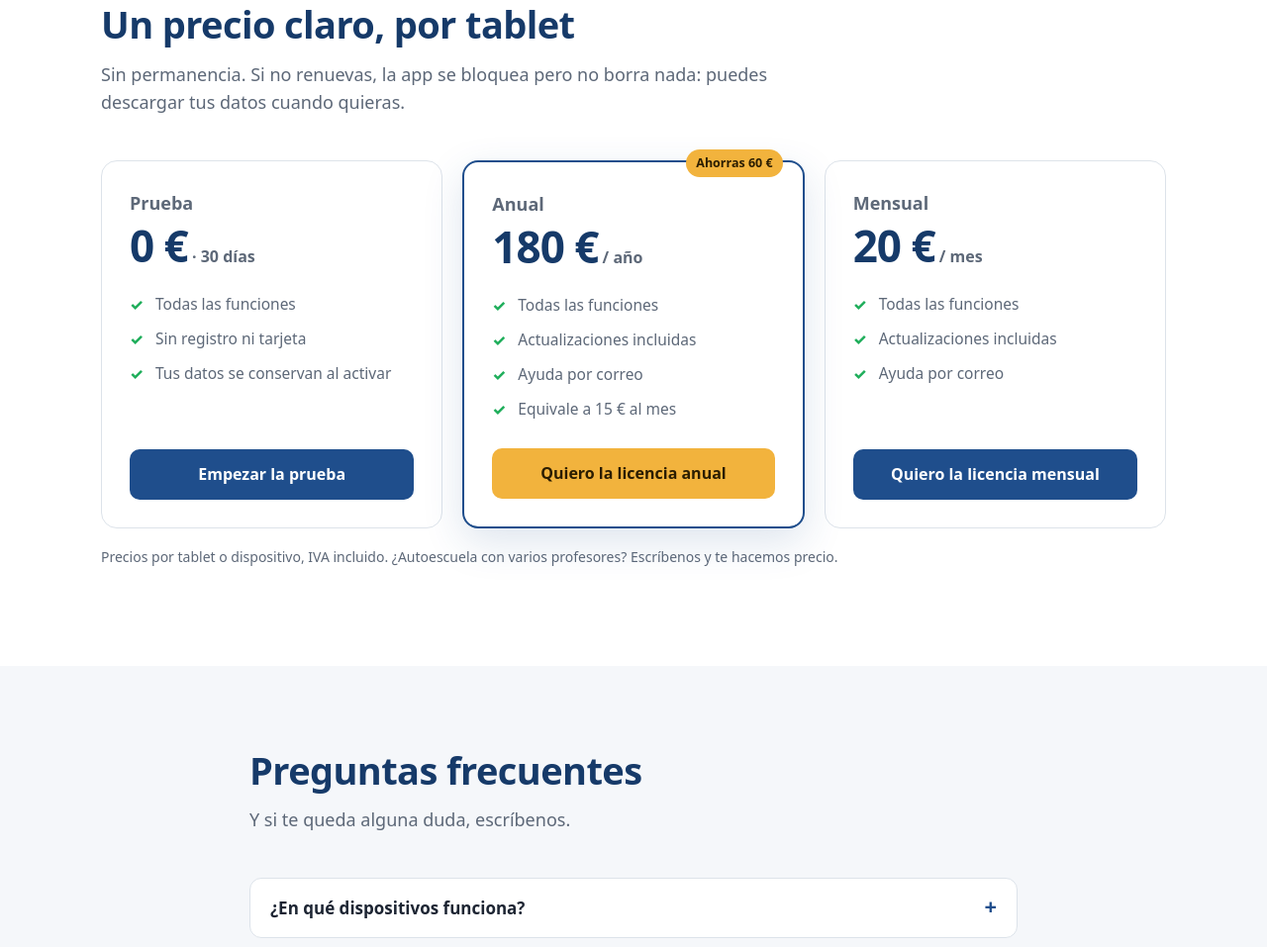
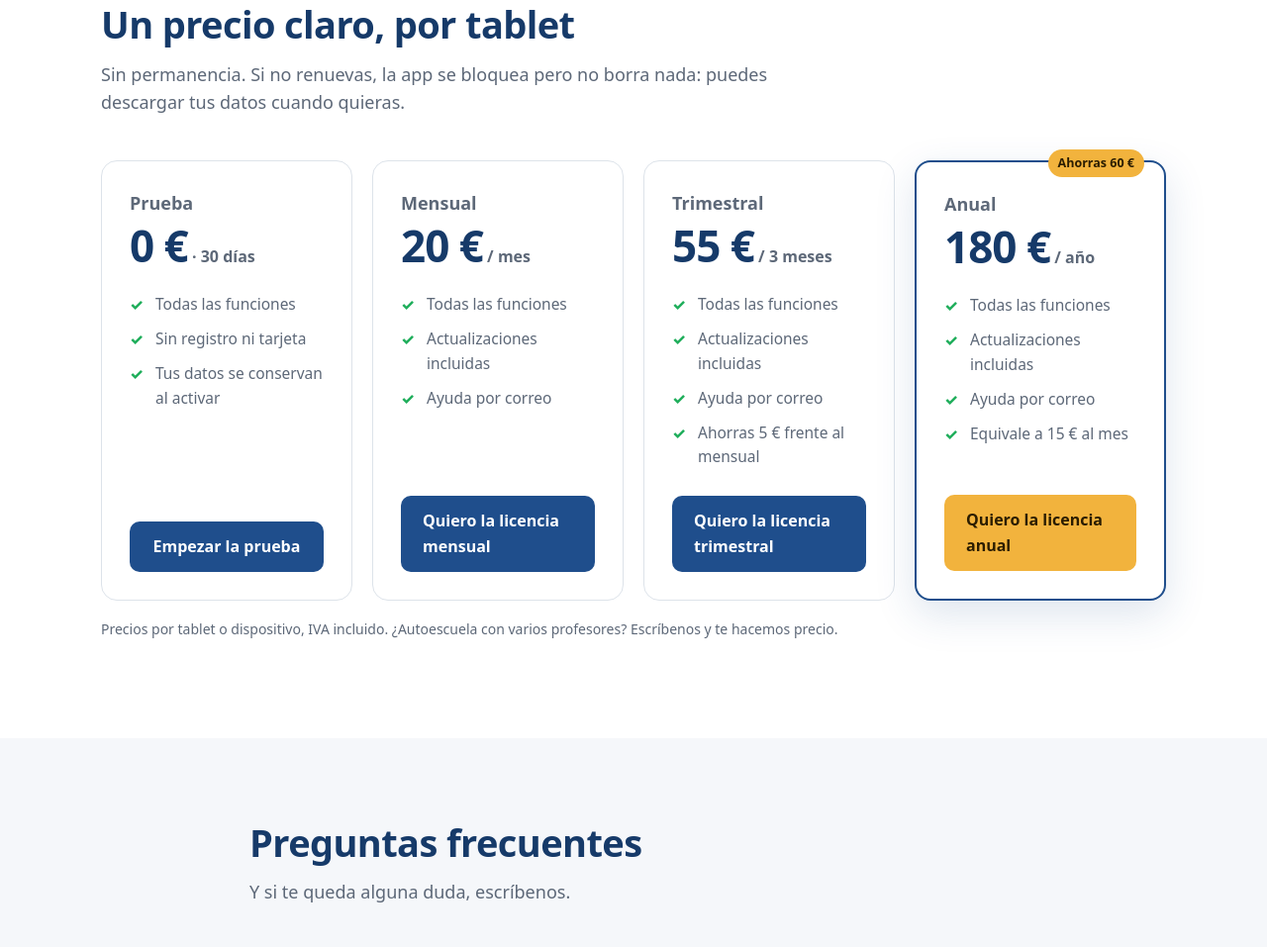
Before and after one commit to novaApps-es/novaApps-es.github.io, a plain HTML site: page index.html in a window 1280 px wide. Shown: the part 3535-4492 px from the top of the page at 99% size. Drawn offline with Linux system fonts and the light colour scheme; files whose address does not match are found by name.

Commit message:
Add files via upload

```diff
--- a/index.html
+++ b/index.html
@@ -6,7 +6,7 @@
 <title>Agenda Autoescuela · La agenda del profesor de prácticas · NovaApps</title>
 <meta name="description" content="Agenda para profesores de autoescuela: clases prácticas, exámenes y avisos a los alumnos por WhatsApp desde tu tablet. Sin nube: los datos se quedan en tu dispositivo. 30 días de prueba gratis.">
 <link rel="icon" href="img/icono.png">
-<!-- NovaApps · web v1.0 · nov 2026 -->
+<!-- NovaApps · web v1.1 · nov 2026 -->
 <style>
 :root{--azul:#1f4e8c;--azul2:#163a69;--noche:#0f2747;--tinta:#1d2533;--gris:#5d6878;--linea:#dde3ea;--fondo:#f5f7fa;--verde:#1fae5b;--wa:#25d366;--ambar:#f2b33d}
 *{box-sizing:border-box}
@@ -69,7 +69,7 @@ figcaption b{color:var(--tinta)}
 .paso h3{margin:6px 0 6px;font-size:18px}
 .paso p{margin:0;color:var(--gris);font-size:15.5px}
 /* Precios */
-.precios{display:grid;grid-template-columns:repeat(3,1fr);gap:20px;align-items:stretch}
+.precios{display:grid;grid-template-columns:repeat(4,1fr);gap:20px;align-items:stretch}
 .plan{border:1px solid var(--linea);border-radius:16px;padding:28px;background:#fff;display:flex;flex-direction:column}
 .plan.dest{border:2px solid var(--azul);box-shadow:0 14px 40px rgba(31,78,140,.15);position:relative}
 .plan.dest .cinta{position:absolute;top:-13px;right:20px;background:var(--ambar);color:#2b1d00;font-size:12.5px;font-weight:800;padding:4px 10px;border-radius:999px}
@@ -100,6 +100,7 @@ footer a{color:#c7d6ec}
 /* Ampliar imagen */
 #zoom{position:fixed;inset:0;background:rgba(8,20,40,.88);display:none;align-items:center;justify-content:center;padding:20px;z-index:50;cursor:zoom-out}
 #zoom img{max-width:100%;max-height:100%;border-radius:10px}
+@media(max-width:1100px){.precios{grid-template-columns:1fr 1fr}}
 @media(max-width:900px){
   .hero .wrap,.galeria,.privacidad{grid-template-columns:1fr}
   .rejilla,.pasos,.precios{grid-template-columns:1fr}
@@ -207,18 +208,24 @@ footer a{color:#c7d6ec}
         <ul><li>Todas las funciones</li><li>Sin registro ni tarjeta</li><li>Tus datos se conservan al activar</li></ul>
         <a class="btn azul" href="https://novaapps-es.github.io/agenda/" style="justify-content:center">Empezar la prueba</a>
       </div>
+      <div class="plan">
+        <h3>Mensual</h3>
+        <div class="precio">20 €<small> / mes</small></div>
+        <ul><li>Todas las funciones</li><li>Actualizaciones incluidas</li><li>Ayuda por correo</li></ul>
+        <a class="btn azul" href="#contacto" style="justify-content:center">Quiero la licencia mensual</a>
+      </div>
+      <div class="plan">
+        <h3>Trimestral</h3>
+        <div class="precio">55 €<small> / 3 meses</small></div>
+        <ul><li>Todas las funciones</li><li>Actualizaciones incluidas</li><li>Ayuda por correo</li><li>Ahorras 5 € frente al mensual</li></ul>
+        <a class="btn azul" href="#contacto" style="justify-content:center">Quiero la licencia trimestral</a>
+      </div>
       <div class="plan dest">
         <span class="cinta">Ahorras 60 €</span>
         <h3>Anual</h3>
         <div class="precio">180 €<small> / año</small></div>
         <ul><li>Todas las funciones</li><li>Actualizaciones incluidas</li><li>Ayuda por correo</li><li>Equivale a 15 € al mes</li></ul>
         <a class="btn pri" href="#contacto" style="justify-content:center">Quiero la licencia anual</a>
-      </div>
-      <div class="plan">
-        <h3>Mensual</h3>
-        <div class="precio">20 €<small> / mes</small></div>
-        <ul><li>Todas las funciones</li><li>Actualizaciones incluidas</li><li>Ayuda por correo</li></ul>
-        <a class="btn azul" href="#contacto" style="justify-content:center">Quiero la licencia mensual</a>
       </div>
     </div>
     <p class="nota">Precios por tablet o dispositivo, IVA incluido. ¿Autoescuela con varios profesores? Escríbenos y te hacemos precio.</p>
```
